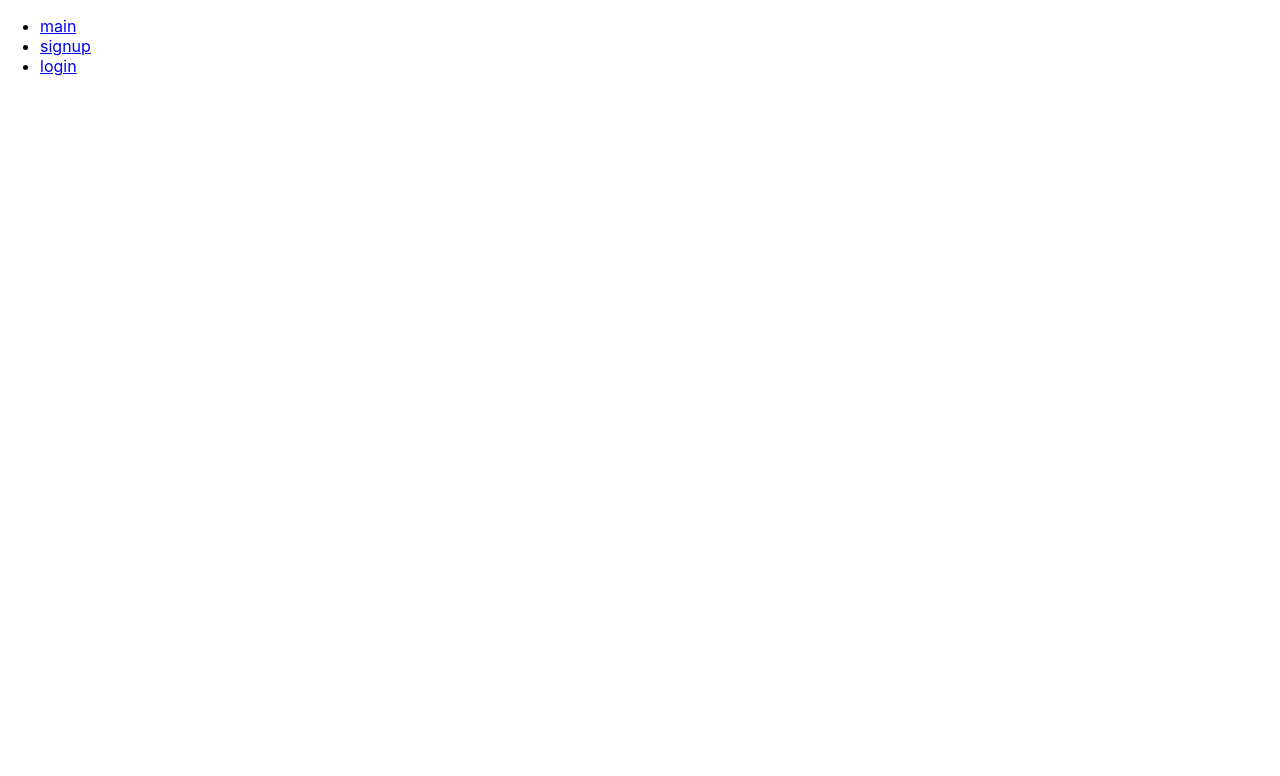
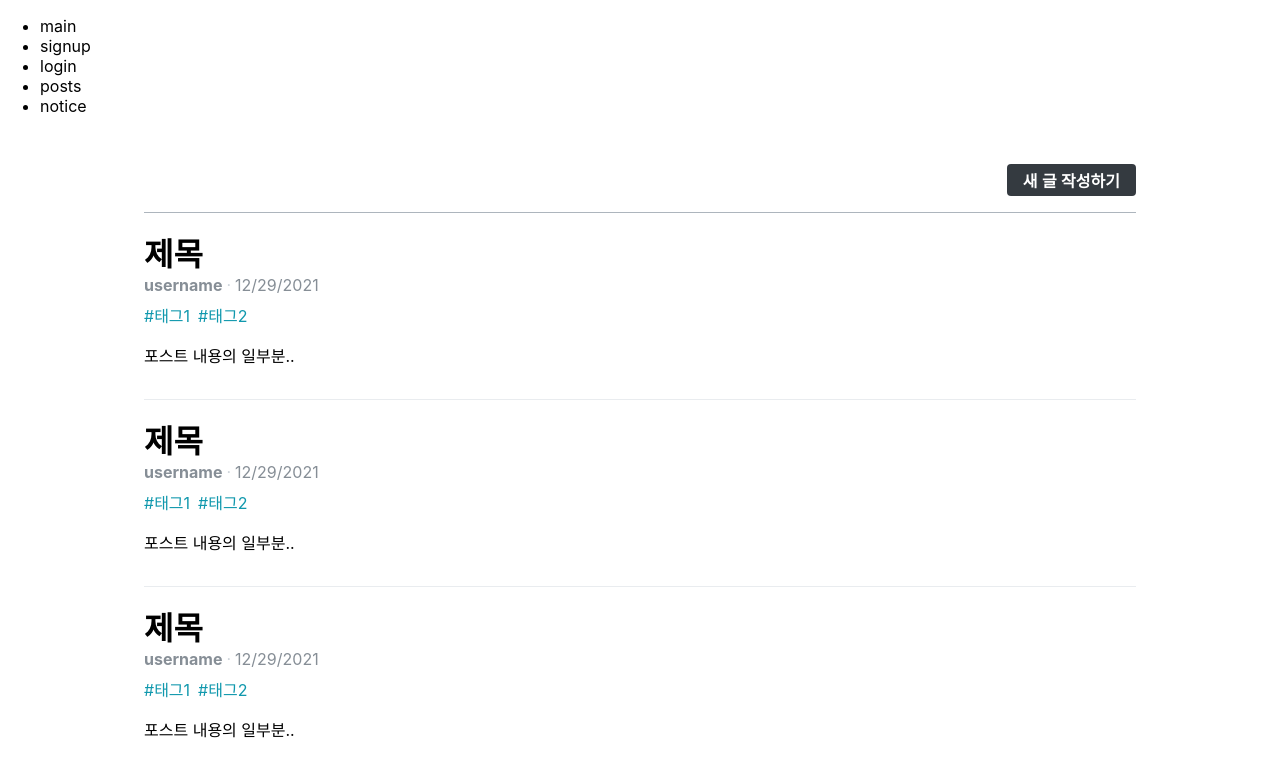
Before and after one commit to travel-service/frontend, a React (Create React App) app: page /postlist in a window 1280 px wide. Before the commit this address had no page. Shown: the top 776 px of the page. Built offline with nearby package versions, Linux system fonts and the light colour scheme.

Commit message:
Feat: 게시판 기초모델생성

```diff
--- a/package.json
+++ b/package.json
@@ -8,13 +8,17 @@
     "@testing-library/react": "^11.1.0",
     "@testing-library/user-event": "^12.1.10",
     "http-proxy-middleware": "^2.0.1",
+    "immer": "^9.0.7",
     "react": "^17.0.2",
     "react-dom": "^17.0.2",
+    "react-redux": "^7.2.6",
+    "react-router-dom": "^6.0.2",
+    "react-script": "^2.0.5",
     "react-scripts": "^4.0.3",
-    "react-router-dom": "^6.0.2",
     "redux": "^4.1.2",
     "redux-actions": "^2.6.5",
     "redux-devtools-extension": "^2.13.9",
+    "styled-components": "^5.3.3",
     "web-vitals": "^1.0.1"
   },
   "scripts": {
--- a/src/App.js
+++ b/src/App.js
@@ -4,6 +4,8 @@ import LandingPage from './components/contents/LandingPage';
 import SignUpPage from './components/contents/SignUpPage';
 import LoginPage from './components/contents/LoginPage';
 import Headers from './components/headers/Header';
+import PostListPage from './components/contents/posts/PostList';
+import NoticePage from './components/contents/notices/NoticePage'
 
 function App() {
   return (
@@ -13,6 +15,8 @@ function App() {
         <Route element={<LandingPage />} path="/" />
         <Route element={<SignUpPage />} path="/signup" />
         <Route element={<LoginPage />} path="/login" />
+        <Route element={<PostListPage />} path="/postlist" />
+        <Route element={<NoticePage />} path="/notice" />
       </Routes>
     </>
   );
--- /dev/null
+++ b/src/components/common/Responsive.js
@@ -0,0 +1,22 @@
+import React from 'react';
+import styled from 'styled-components';
+
+const ResponsiveBlock = styled.div`
+    padding-left: 1rem;
+    padding-right: 1rem;
+    width: 1024px;
+    margin: 0 auto;
+
+    @media (max-width: 1024px) {
+        width: 768px;
+    }
+    @media (max-width: 768px) {
+        width: 100%;
+    }
+    `;
+
+const Responsive = ({ children, ...rest }) => {
+    return <ResponsiveBlock {...rest}>{children}</ResponsiveBlock>;
+};
+
+export default Responsive;
--- /dev/null
+++ b/src/components/common/button.js
@@ -0,0 +1,23 @@
+import React from "react";
+import styled from 'styled-components';
+import palette from "../lib/styles/palette";
+
+const StyledButton = styled.button`
+    border: none;
+    border-radius: 4px;
+    font-size: 1rem;
+    font-weight: bold;
+    padding: 0.25rem 1rem;
+    color: white;
+    outline: none;
+    cursor: pointer;
+
+    background:${palette.gray[8]};
+        &:hover{
+            background:${palette.gray[6]};
+        }
+`;
+
+const Button = props => <StyledButton {...props}/>;
+
+export default Button;
--- /dev/null
+++ b/src/components/contents/notices/NoticePage.js
@@ -0,0 +1,127 @@
+import React from "react";
+import styled from 'styled-components';
+import Responsive from "../../common/Responsive";
+import Button from "../../common/button";
+import palette from '../../lib/styles/palette'
+
+const PostListBlock = styled(Responsive)`
+    margin-top: 3rem;
+`;
+
+const WritePostButtonWrapper = styled.div`
+    display: flex;
+    justify-content: flex-end;
+    padding-bottom: 1rem;
+    margin-bottom: 1rem;
+    border-bottom: 1px solid ${palette.gray[5]};
+`;
+
+const PostItemBlock = styled.div`
+    padding-top: 1rem;
+    padding-bottom: 1rem;
+    &:first-child {
+        padding-top: 1rem;
+    }
+    & + & {
+        border-top: 1px solid ${palette.gray[2]};
+    }
+
+    h2 {
+        font-size:2rem;
+        margin-bottom: 0;
+        margin-top: 0;
+        &:hover {
+            color: ${palette.gray[6]};
+        }
+    }
+    p {
+        margin-top: 1rem;
+    }
+`;
+
+const SubInfo = styled.div`
+    color: ${palette.gray[6]};
+
+    span + span:before {
+        color: ${palette.gray[4]};
+        padding-left: 0.25rem;
+        padding-right: 0.25rem;
+        content: '\\B7';
+    }
+`;
+
+const Tags = styled.div`
+    margin-top: 0.5rem;
+    .tag {
+        display: inline-block;
+        color: ${palette.cyan[7]};
+        text-decoration: none;
+        margin-right: 0.5rem;
+        &:hover {
+            color: ${palette.cyan[6]};
+        }
+    }
+`;
+
+const List = styled.div`
+    padding: 3rem;
+    margin-left: 20px;
+    margin-right: 20px;
+    min-height: 1rem;
+    .list_tit {
+        border-bottom: solid 1px #ababab;
+        color: #ababab;
+    }
+    .list_grid {
+        display: grid;
+        grid-template-columns: 10% 60% 10% 10% 10%;
+    }
+    .list_data {
+        line-height: 40px;
+    }
+    .acenter {
+        text-align: center;
+    }
+`
+
+const PostItem = () => {
+    return (
+        <PostItemBlock>
+            <div className='list_grid'>
+                <div>num</div>
+                <div>제목</div>
+                <div className='acenter'>관리자12</div>
+                <div className='acenter'>{new Date().toLocaleDateString()}</div>
+                <div className='acenter'>123</div>
+            </div>
+        </PostItemBlock>
+    );
+};
+
+const PostList = () => {
+    return (
+        <PostListBlock>
+            <WritePostButtonWrapper>
+                <Button cyan to="/write">
+                    새 글 작성하기
+                </Button>
+            </WritePostButtonWrapper>
+            <List>
+                <div className='list_grid list_tit'>
+                    <div> 번호 </div>
+                    <div> 제목 </div>
+                    <div className='acenter'> 작성자 </div>
+                    <div className='acenter'> 작성일 </div>
+                    <div className='acenter'> 조회수 </div>
+                </div>
+                <div>
+                    <PostItem />
+                    <PostItem />
+                    <PostItem />
+                </div>
+            </List>
+        </PostListBlock>
+    );
+};
+
+export default PostList;
--- /dev/null
+++ b/src/components/contents/posts/PostList.js
@@ -0,0 +1,102 @@
+import React from "react";
+import styled from 'styled-components';
+import Responsive from "../../common/Responsive";
+import Button from "../../common/button";
+import palette from '../../lib/styles/palette'
+
+const PostListBlock = styled(Responsive)`
+    margin-top: 3rem;
+`;
+
+const WritePostButtonWrapper = styled.div`
+    display: flex;
+    justify-content: flex-end;
+    padding-bottom: 1rem;
+    margin-bottom: 1rem;
+    border-bottom: 1px solid ${palette.gray[5]}
+`;
+
+const PostItemBlock = styled.div`
+    padding-top: 1rem;
+    padding-bottom: 1rem;
+    &:first-child {
+        padding-top: 0;
+    }
+    & + & {
+        border-top: 1px solid ${palette.gray[2]};
+    }
+
+    h2 {
+        font-size:2rem;
+        margin-bottom: 0;
+        margin-top: 0;
+        &:hover {
+            color: ${palette.gray[6]};
+        }
+    }
+    p {
+        margin-top: 1rem;
+    }
+`;
+
+const SubInfo = styled.div`
+    color: ${palette.gray[6]};
+
+    span + span:before {
+        color: ${palette.gray[4]};
+        padding-left: 0.25rem;
+        padding-right: 0.25rem;
+        content: '\\B7';
+    }
+`;
+
+const Tags = styled.div`
+    margin-top: 0.5rem;
+    .tag {
+        display: inline-block;
+        color: ${palette.cyan[7]};
+        text-decoration: none;
+        margin-right: 0.5rem;
+        &:hover {
+            color: ${palette.cyan[6]};
+        }
+    }
+`;
+
+const PostItem = () => {
+    return (
+        <PostItemBlock>
+            <h2>제목</h2>
+            <SubInfo>
+                <span>
+                    <b>username</b>
+                </span>
+                <span>{new Date().toLocaleDateString()}</span>
+            </SubInfo>
+            <Tags>
+                <div className="tag">#태그1</div>
+                <div className="tag">#태그2</div>
+            </Tags>
+            <p>포스트 내용의 일부분..</p>
+        </PostItemBlock>
+    );
+};
+
+const PostList = () => {
+    return (
+        <PostListBlock>
+            <WritePostButtonWrapper>
+                <Button cyan to="/write">
+                    새 글 작성하기
+                </Button>
+            </WritePostButtonWrapper>
+            <div>
+                <PostItem />
+                <PostItem />
+                <PostItem />
+            </div>
+        </PostListBlock>
+    );
+};
+
+export default PostList;
--- a/src/components/headers/Header.js
+++ b/src/components/headers/Header.js
@@ -13,6 +13,12 @@ const Header = () => {
       <li>
         <Link to="/login">login</Link>
       </li>
+      <li>
+        <Link to="/postlist">posts</Link>
+      </li>
+      <li>
+        <Link to="/notice">notice</Link>
+      </li>
     </ul>
   );
 };
--- /dev/null
+++ b/src/components/lib/styles/palette.js
@@ -0,0 +1,28 @@
+const palette = {
+    gray: [
+      '#f8f9fa',
+      '#f1f3f5',
+      '#e9ecef',
+      '#dee2e6',
+      '#ced4da',
+      '#adb5bd',
+      '#868e96',
+      '#495057',
+      '#343a40',
+      '#212529',
+    ],
+    cyan: [
+      '#e3fafc',
+      '#c5f6fa',
+      '#99e9f2',
+      '#66d9e8',
+      '#3bc9db',
+      '#22b8cf',
+      '#15aabf',
+      '#1098ad',
+      '#0c8599',
+      '#0b7285',
+    ],
+  };
+
+  export default palette;
--- a/src/index.css
+++ b/src/index.css
@@ -5,6 +5,25 @@ body {
     sans-serif;
   -webkit-font-smoothing: antialiased;
   -moz-osx-font-smoothing: grayscale;
+  box-sizing: border-box;
+  min-height: 100%;
+}
+
+#root {
+  min-height: 100%;
+}
+
+html {
+  height: 100%;
+}
+
+a {
+  color: inherit;
+  text-decoration: none;
+}
+
+* {
+  box-sizing: inherit;
 }
 
 code {
--- a/src/index.js
+++ b/src/index.js
@@ -4,6 +4,10 @@ import './index.css';
 import App from './App';
 import reportWebVitals from './reportWebVitals';
 import { BrowserRouter } from 'react-router-dom';
+import { Provider } from 'react-redux';
+import { createStore } from 'redux';
+import { composeWithDevTools } from 'redux-devtools-extension';
+
 
 ReactDOM.render(
   <BrowserRouter>
```
Also changed, not shown: src/setupProxy.js (+9 -0 lines), 2 other files (tests, documents, lock files or other folders).
